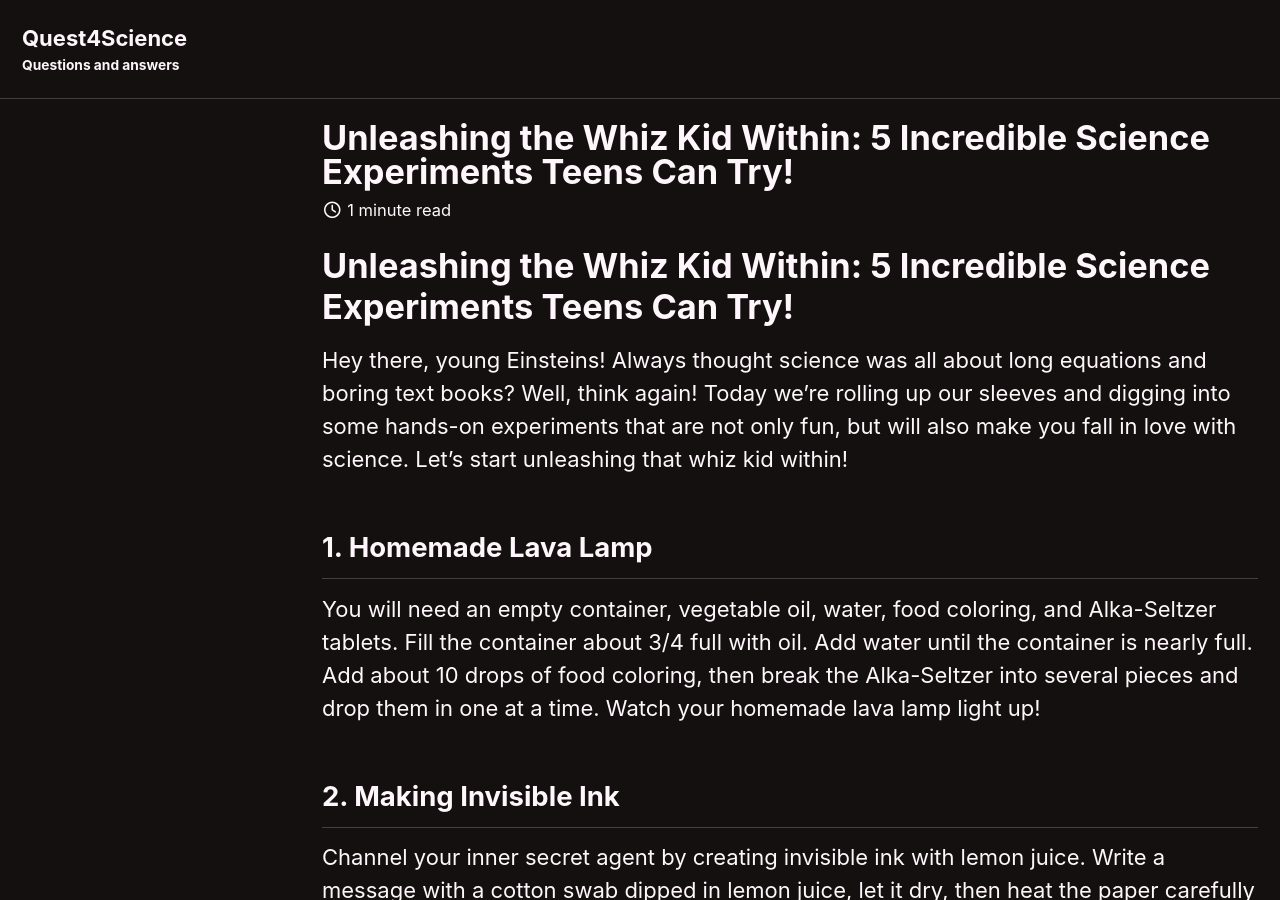
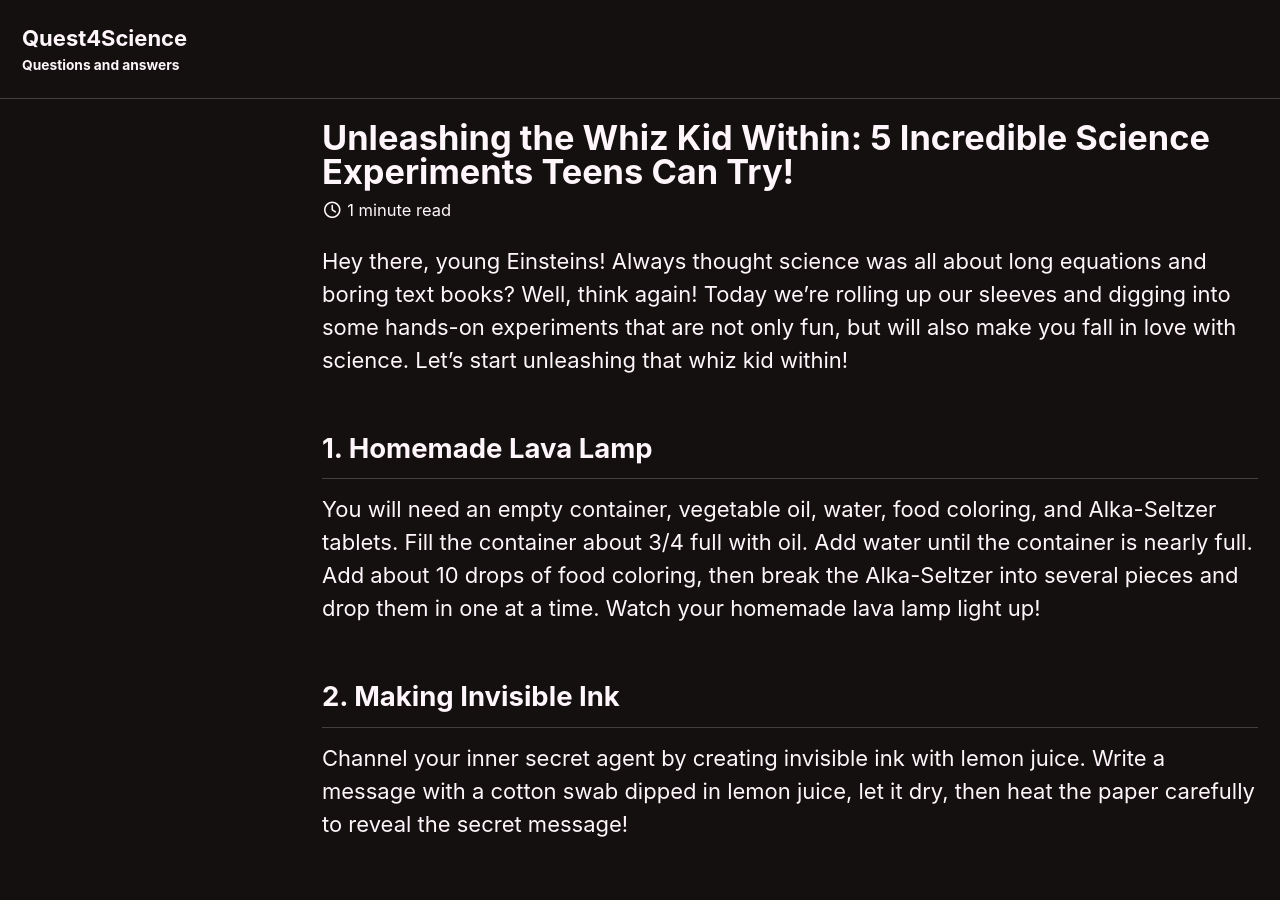
Before and after one commit to tthtlc/quest4science, a Jekyll site: the page built from _posts/2025-09-28-unleashing_the_whiz_kid_within_5.md, in a window 1280 px wide and 900 px high. Built offline with Jekyll 4.4.1, drawn with Linux system fonts in a browser that asks for light colours; cached includes are drawn as plain includes; comment, search, counter and statistics services are not loaded; some of the changed lines change nothing that is shown.

Commit message:
modified:   _config.yml modified:   _posts/2025-09-28-unleashing_the_whiz_kid_within_5.md

```diff
--- a/_config.yml
+++ b/_config.yml
@@ -24,7 +24,7 @@
 description              :
 url			 : "https://quest4science.xyz" # the base hostname & protocol for your site e.g. "https://mmistakes.github.io"
 production_url		 : "https://quest4science.xyz"
-baseurl                  : # the subpath of your site, e.g. "/blog"
+baseurl                  : "/blog1" # the subpath of your site, e.g. "/blog"
 repository               : # GitHub username/repo-name e.g. "mmistakes/minimal-mistakes"
 teaser                   : # path of fallback teaser image, e.g. "/assets/images/500x300.png"
 logo                     : # path of logo image to display in the masthead, e.g. "/assets/images/88x88.png"
--- a/_posts/2025-09-28-unleashing_the_whiz_kid_within_5.md
+++ b/_posts/2025-09-28-unleashing_the_whiz_kid_within_5.md
@@ -5,8 +5,6 @@
 tags: [jekyll, minimal-mistakes]
 comments: true
 ---
-
-# Unleashing the Whiz Kid Within: 5 Incredible Science Experiments Teens Can Try!
 
 Hey there, young Einsteins! Always thought science was all about long equations and boring text books? Well, think again! Today we're rolling up our sleeves and digging into some hands-on experiments that are not only fun, but will also make you fall in love with science. Let's start unleashing that whiz kid within!
 
```
